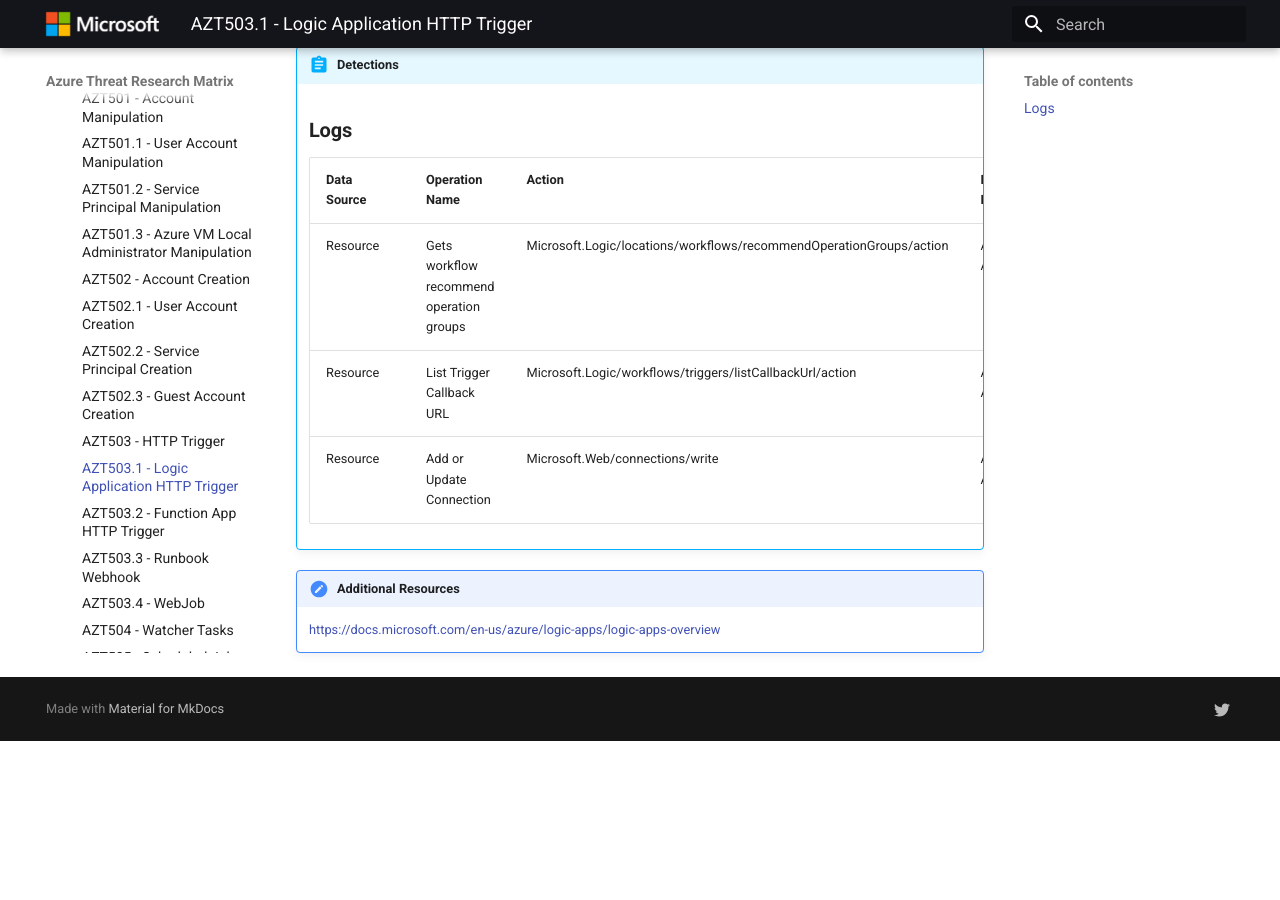
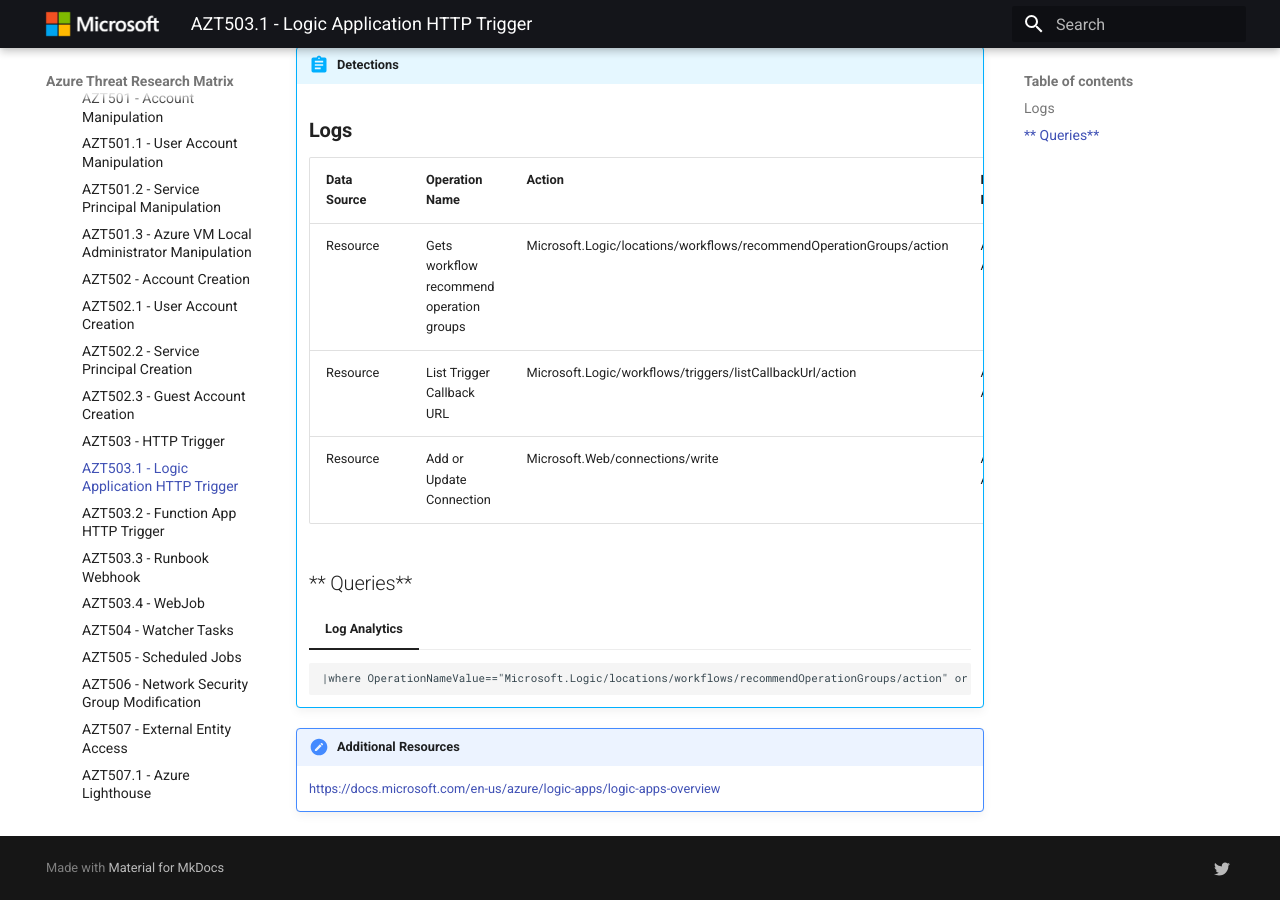
Before and after one commit to microsoft/Azure-Threat-Research-Matrix, an MkDocs documentation site: the page built from docs/Persistence/AZT503/AZT503-1.md, in a window 1280 px wide and 900 px high, scrolled down 677 px. Built offline with MkDocs 1.6.1 and Material for MkDocs 9.7.7, drawn with Linux system fonts in a browser that asks for light colours; before the commit the page ends 1418 px from its top, so only the background shows below that.

Commit message:
Update AZT503-1.md

````diff
--- a/docs/Persistence/AZT503/AZT503-1.md
+++ b/docs/Persistence/AZT503/AZT503-1.md
@@ -41,6 +41,15 @@ Adversaries may configure a Logic Application with a user account or managed ide
 	| Resource | List Trigger Callback URL | Microsoft.Logic/workflows/triggers/listCallbackUrl/action	| Azure Activity Log |
 	| Resource | Add or Update Connection	| Microsoft.Web/connections/write	| Azure Activity Log |
 
+	## ** Queries**
+
+
+	=== "Log Analytics"
+	```AzureActivity
+	|where OperationNameValue=="Microsoft.Logic/locations/workflows/recommendOperationGroups/action" or OperationNameValue=="Microsoft.Logic/workflows/triggers/listCallbackUrl/action"orOperationNameValue=="Microsoft.Web/connections/write"
+	```
+
+
 !!! faq "Additional Resources"
 
 	[https://docs.microsoft.com/en-us/azure/logic-apps/logic-apps-overview](https://docs.microsoft.com/en-us/azure/logic-apps/logic-apps-overview)
````
